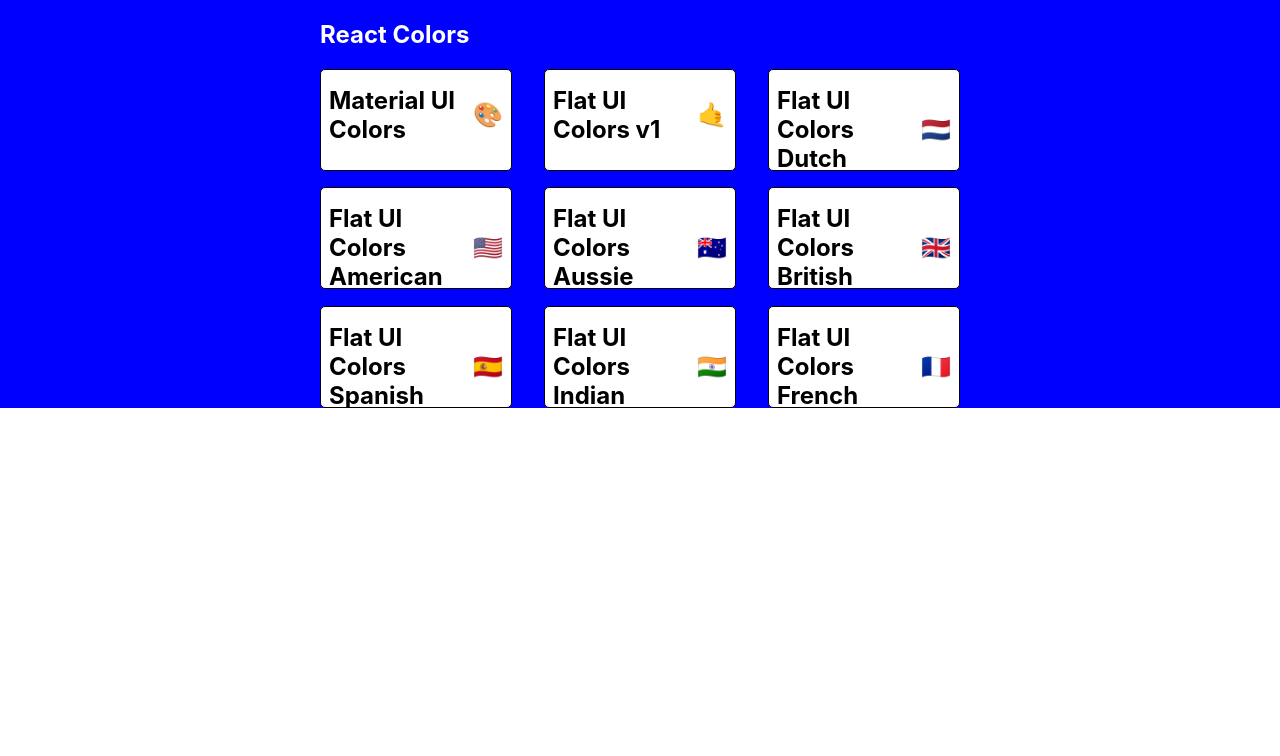
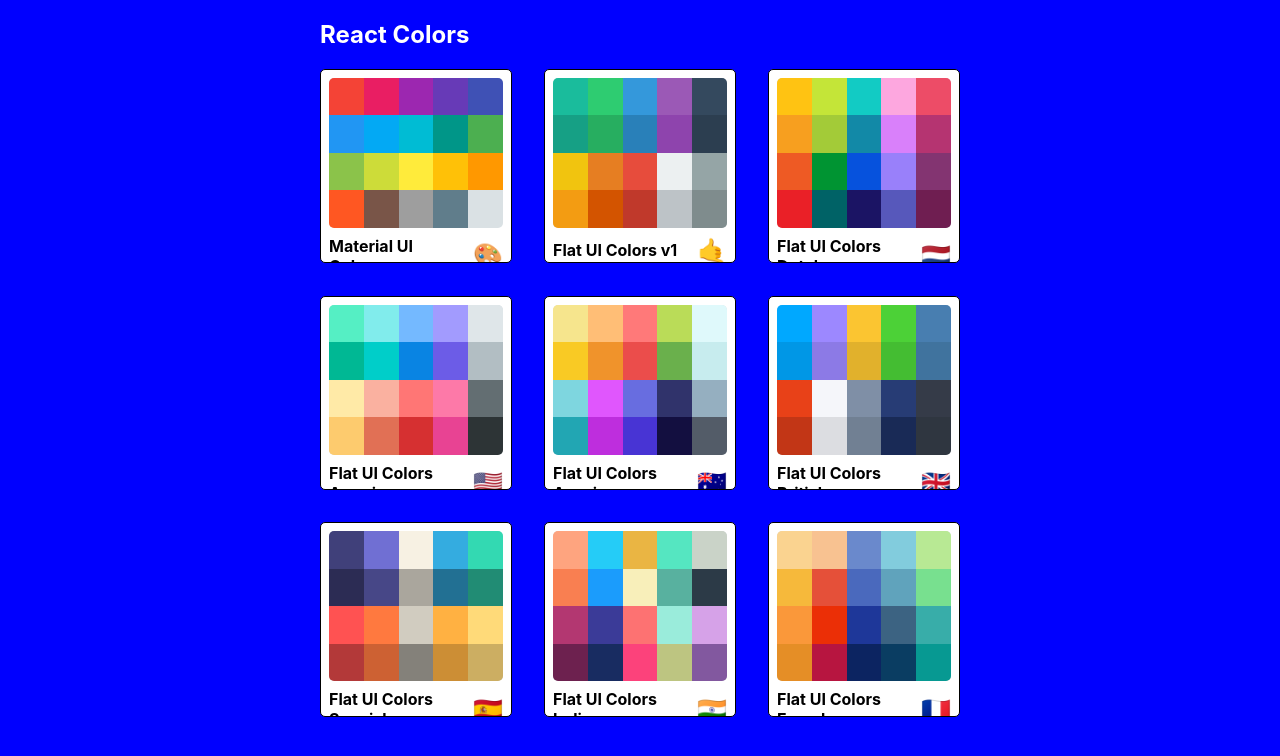
Before and after one commit to rushikeshkoli/Color-Project, a React (Create React App) app: page / in a window 1280 px wide. Shown: the top 756 px of the page. Built offline with nearby package versions, Linux system fonts and the light colour scheme.

Commit message:
finish styling MiniPalette

```diff
--- a/src/MiniPalette.js
+++ b/src/MiniPalette.js
@@ -14,7 +14,11 @@
         }
     },
     colors: {
-        backgroundColor: 'grey'
+        backgroundColor: '#dae1e4',
+        height: '150px',
+        widht: '100%',
+        borderRadius: '5px',
+        overflow: 'hidden'
     },
     title: {
         display: 'flex',
@@ -23,20 +27,31 @@
         margin: '0',
         color: 'black',
         paddingTop: '0.5rem',
-        fontSize: '1.5rem',
+        fontSize: '1rem',
         position: 'relative'
     },
     emoji: {
         marginLeft: '0.5rem',
         fontSize: '1.5rem'
+    },
+    miniColor: {
+        height: '25%',
+        width: '20%',
+        display: 'inline-block',
+        margin: '0 auto',
+        position: 'relative',
+        marginBottom: '-4px'
     }
 }
 
 function MiniPalette(props) {
-    const {classes, paletteName, emoji} = props;
+    const {classes, paletteName, emoji, colors} = props;
+    const miniColorBoxes = colors.map(color => (
+        <div className={classes.miniColor} style={{backgroundColor: color.color}} key={color.name} />
+    ));
     return (
         <div className={classes.root}>
-            <div className={classes.colors} />
+            <div className={classes.colors} > {miniColorBoxes} </div>
             <h5 className={classes.title}>{paletteName}<span className={classes.emoji}>{emoji}</span></h5>
 
         </div>
--- a/src/PaletteList.js
+++ b/src/PaletteList.js
@@ -6,7 +6,7 @@
 const styles = {
     root: {
         backgroundColor: 'blue',
-        height: '100%',
+        height: '100vh',
         display: 'flex',
         alignItems: 'flex-start',
         justifyContent: 'center'
```
